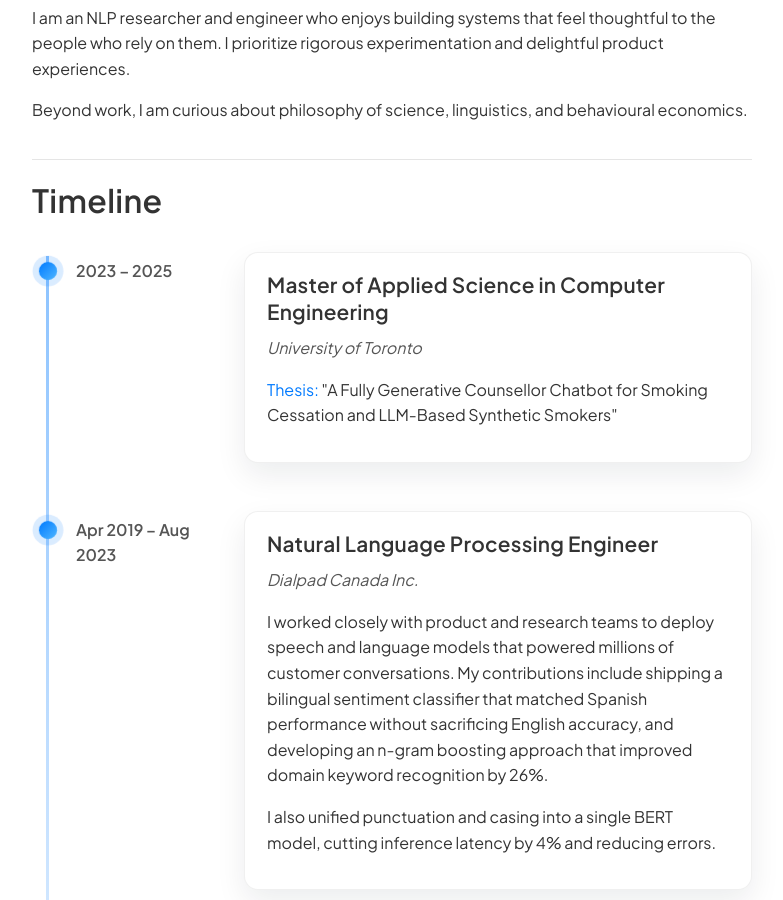
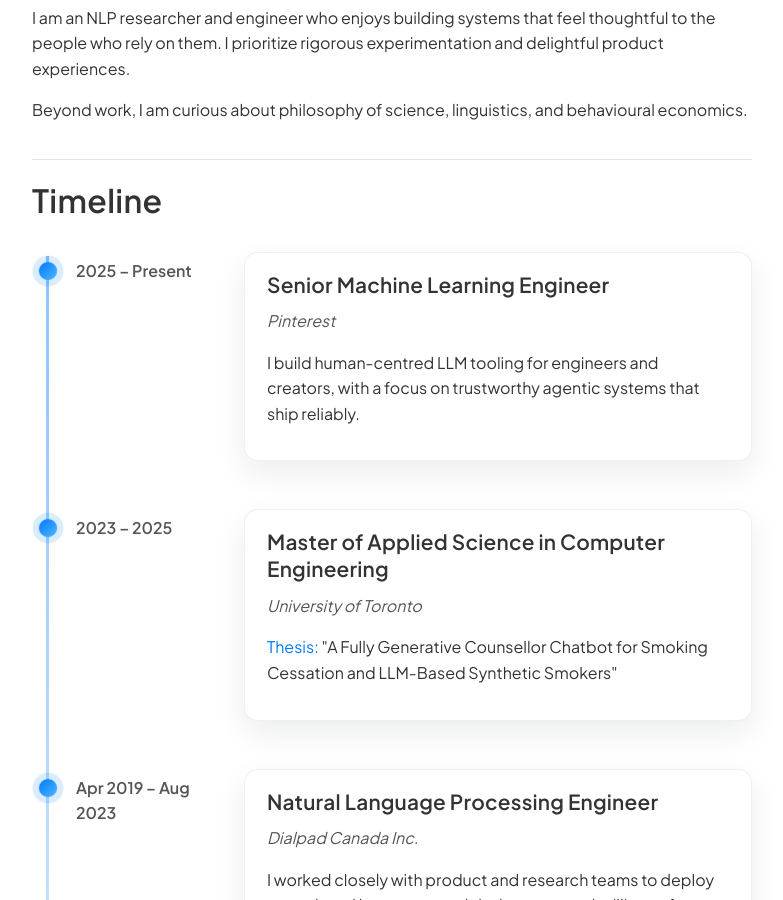
Before and after one commit to zaffnet/zaffnet.github.io, a Jekyll site: the page built from index.html, in a window 1280 px wide and 900 px high, scrolled down 438 px. Shown: the whole window, without its empty margins (248-1031 px from the left). Built offline with Jekyll 4.4.1, drawn with Linux system fonts in a browser that asks for light colours.

Commit message:
Add Pinterest role and qareen blog notes

```diff
--- a/index.html
+++ b/index.html
@@ -39,6 +39,17 @@ title: "Home"
   <div id="timeline" class="content-section timeline">
     <h2>Timeline</h2>
     <div class="timeline-track">
+      <div class="timeline-item">
+        <div class="timeline-marker" aria-hidden="true"></div>
+        <div class="timeline-date">2025 &ndash; Present</div>
+        <div class="timeline-body">
+          <h3>Senior Machine Learning Engineer</h3>
+          <p class="timeline-organization">Pinterest</p>
+          <p>
+            I build human-centred LLM tooling for engineers and creators, with a focus on trustworthy agentic systems that ship reliably.
+          </p>
+        </div>
+      </div>
       <div class="timeline-item">
         <div class="timeline-marker" aria-hidden="true"></div>
         <div class="timeline-date">2023 &ndash; 2025</div>
```
Also changed, not shown: _posts/2026-05-18-qareen-multi-agent-lessons.md (added, +21 -0 lines).
